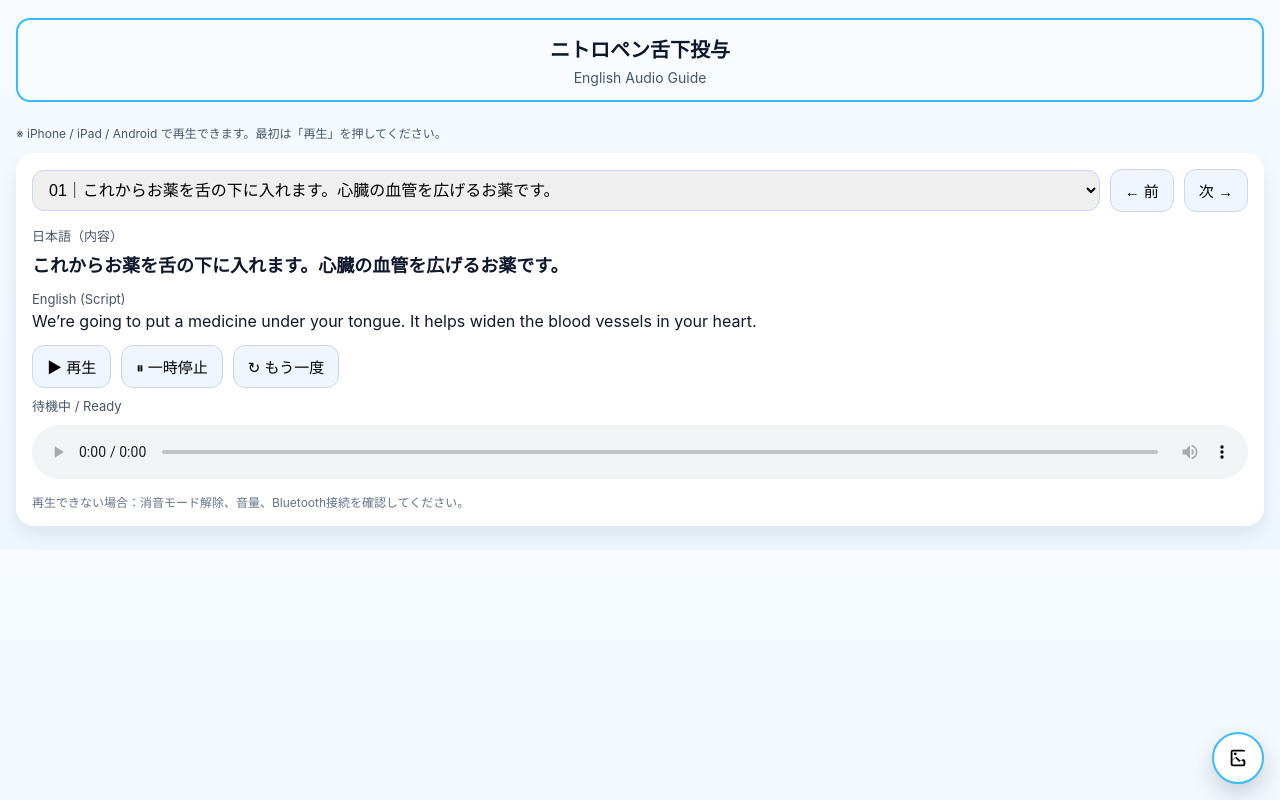
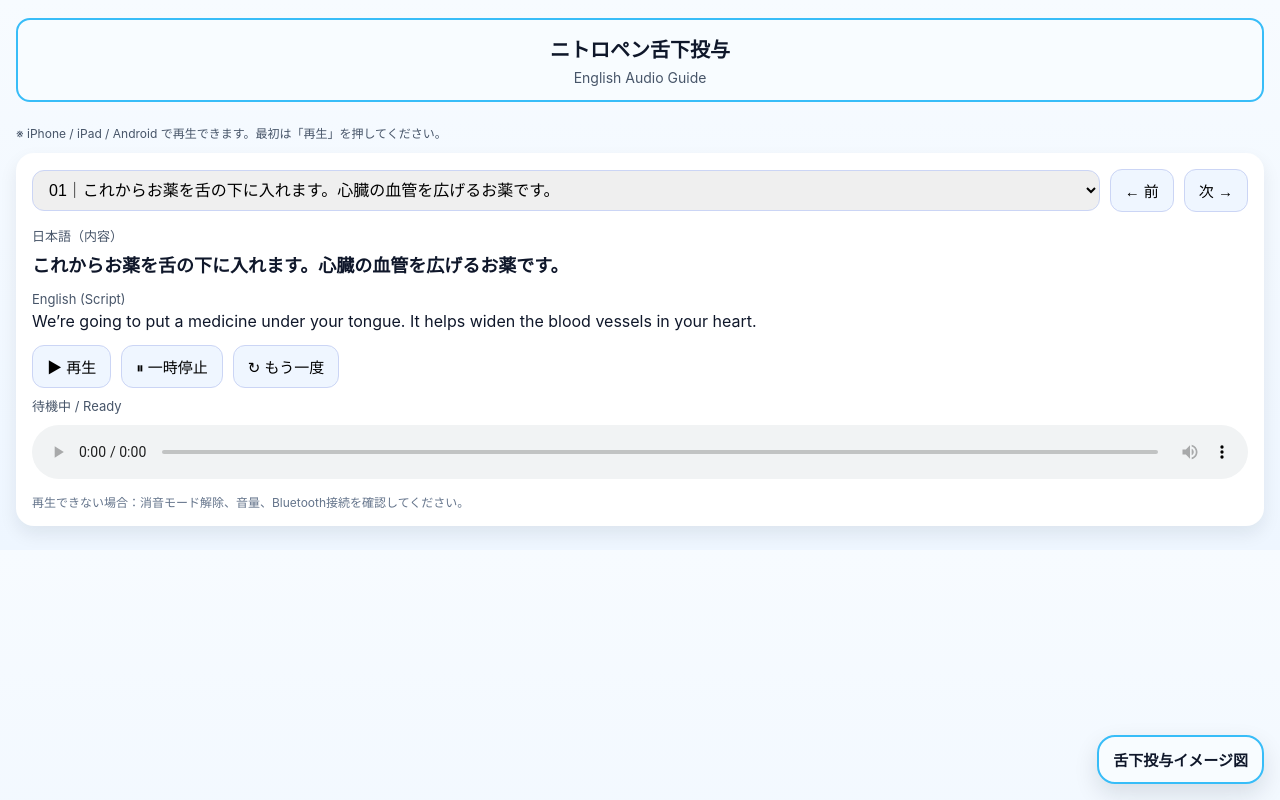
Before and after one commit to orinndo/nitropen-sublingual, a plain HTML site: page index.html in a window 1280 px wide. Drawn offline with Linux system fonts and the light colour scheme.

Commit message:
Add files via upload

```diff
--- a/index.html
+++ b/index.html
@@ -26,12 +26,11 @@ audio{width:100%;margin-top:10px;}
 .hint{margin-top:10px;font-size:12px;color:#64748b;}
 
 /* === Shared sheet styles (same as implant device) === */
-.fab-dev{position:fixed;right:16px;bottom:16px;z-index:10000;
+.fab-dev{position:fixed;right:16px;bottom:16px;z-index:10000;background:#f8fcff;border:2px solid #38bdf8;border-radius:18px;padding:12px 14px;font-size:15px;font-weight:700;color:#0f172a;box-shadow:0 10px 24px rgba(15,23,42,.12);}
 width:52px;height:52px;display:flex;align-items:center;justify-content:center;
 background:#ffffff;border:2px solid #38bdf8;color:#0f172a;
 border-radius:999px;box-shadow:0 10px 22px rgba(15,23,42,.18);
 padding:0;font-weight:800;}
-.fab-dev svg{width:22px;height:22px;}
 .dev-backdrop{position:fixed;inset:0;background:rgba(0,0,0,.35);
 z-index:9998;display:block}
 .dev-sheet{position:fixed;left:0;right:0;bottom:0;z-index:9999;
@@ -172,12 +171,7 @@ load(0);
 </script>
 
 <!-- Nitro image sheet (opens only when user taps the button) -->
-<button class="fab-dev" id="nitroImgFab" type="button" aria-label="画像を開く">
-  <svg viewBox="0 0 24 24" aria-hidden="true" focusable="false">
-    <path d="M4 5.5A2.5 2.5 0 0 1 6.5 3h11A2.5 2.5 0 0 1 20 5.5v13A2.5 2.5 0 0 1 17.5 21h-11A2.5 2.5 0 0 1 4 18.5v-13Zm2.5-.5a.5.5 0 0 0-.5.5v9.2l3.2-3.2a1.5 1.5 0 0 1 2.1 0l3.8 3.8 1.6-1.6a1.5 1.5 0 0 1 2.1 0l1.2 1.2V5.5a.5.5 0 0 0-.5-.5h-11ZM6 18.5c0 .28.22.5.5.5h11c.28 0 .5-.22.5-.5v-2.1l-2.3-2.3-2.3 2.3-4.9-4.9L6 14.1v4.4Z"></path>
-    <path d="M9 9a1.5 1.5 0 1 0 0-3 1.5 1.5 0 0 0 0 3Z"></path>
-  </svg>
-</button>
+<button class="fab-dev" id="nitroImgFab" type="button" aria-label="画像を開く">舌下投与イメージ図</button>
 <div class="dev-backdrop" id="nitroSheetBackdrop" hidden></div>
 <div class="dev-sheet" id="nitroSheet" role="dialog" aria-modal="true" aria-label="nitro image" hidden>
   <div class="dev-panel">
@@ -187,9 +181,7 @@ load(0);
     <div style="padding:6px;">
       <img class="nitro-img" src="img/nitropen_image.jpg" alt="ニトロペン投与イメージ図">
     </div>
-    <div class="dev-footer" style="justify-content:flex-end;">
-      <div style="font-size:12px;color:#64748b;">タップで拡大できます</div>
-    </div>
+    <div class="dev-footer" style="justify-content:flex-end;"></div>
   </div>
 </div>
 
```
